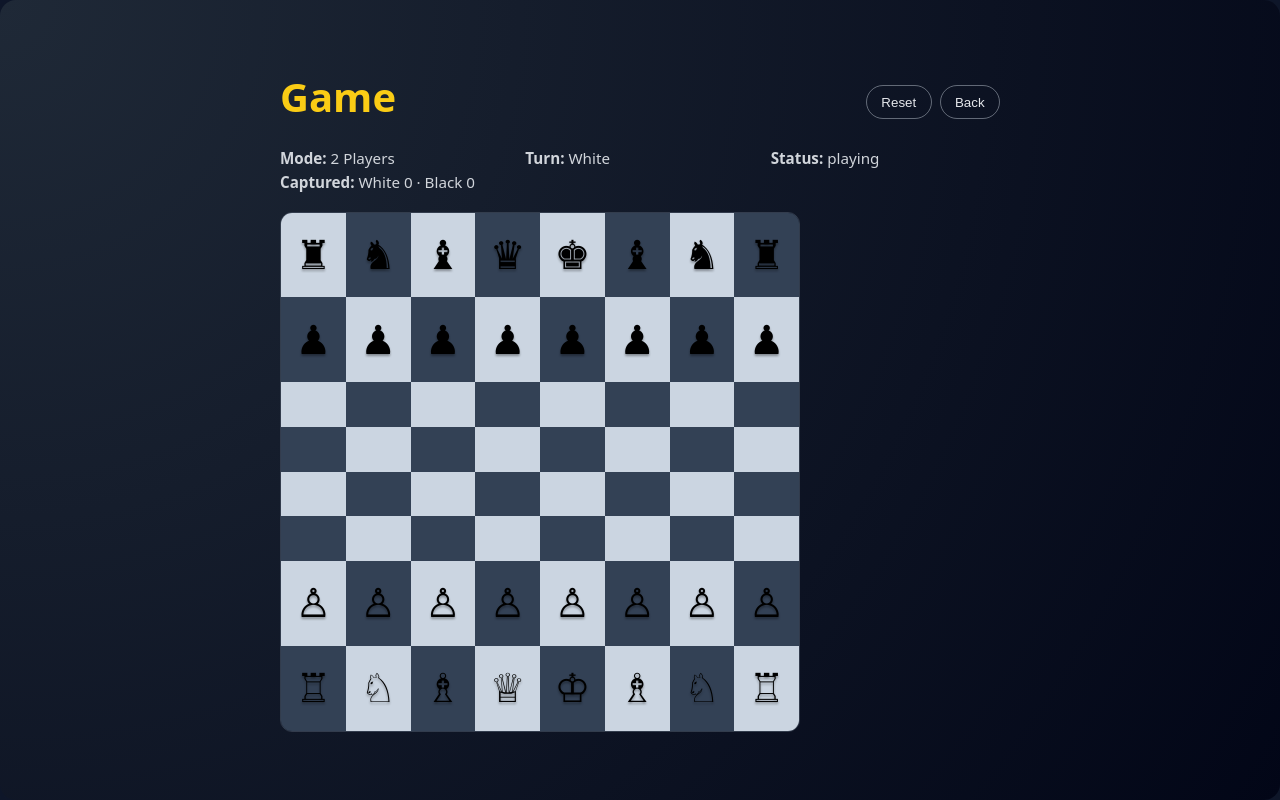
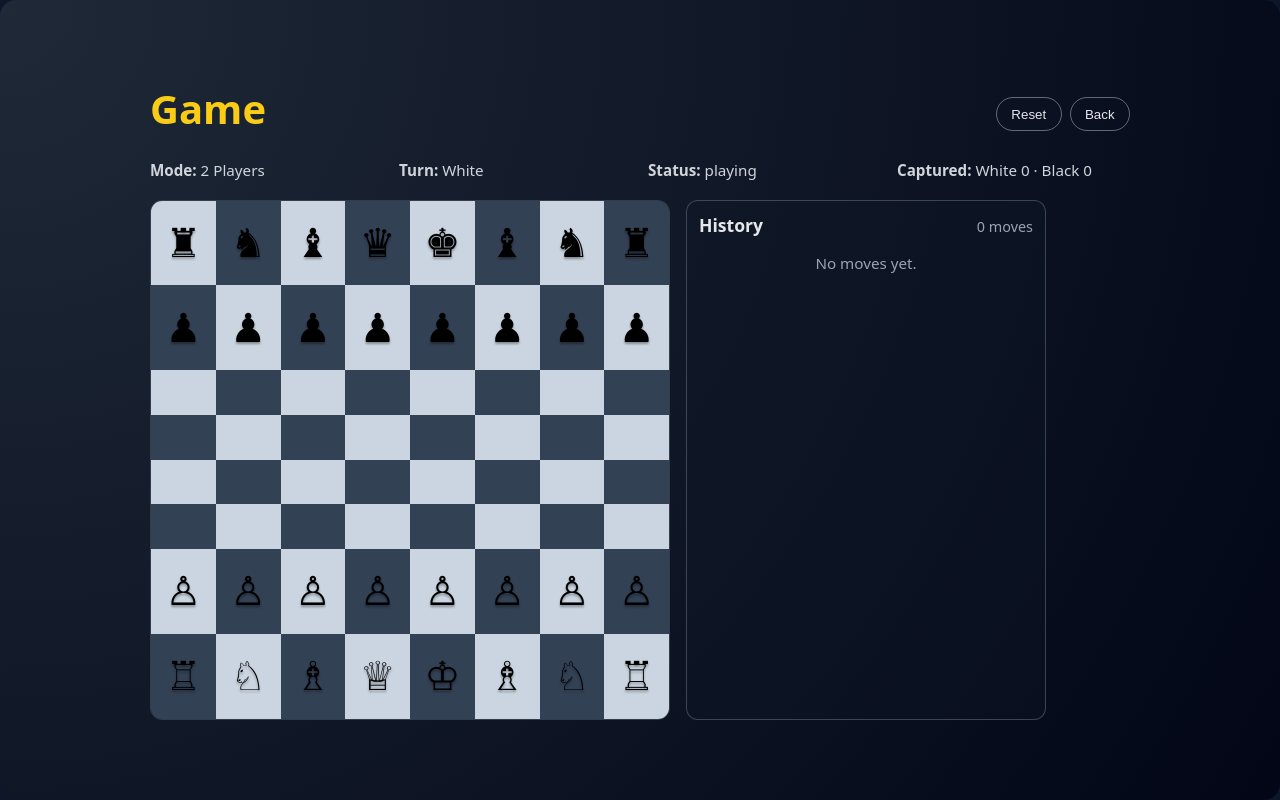
Before and after one commit to varspijoyan/chess-project, a React (Vite) app: page / in a window 1280 px wide. Both pictures are taken after a click on the button "Start game". Built offline with nearby package versions, Linux system fonts and the light colour scheme.

Commit message:
Integrate player step history

```diff
--- a/src/components/Game.tsx
+++ b/src/components/Game.tsx
@@ -2,6 +2,7 @@ import React from "react";
 import "../styles/game.css";
 import type { GameConfig } from "../types";
 import { ChessBoard } from "./ChessBoard";
+import { MoveHistory } from "./MoveHistory";
 import { useChessGame } from "../hooks/useChessGame";
 
 export interface GameProps {
@@ -17,6 +18,7 @@ export const Game: React.FC<GameProps> = ({ config, onBack }) => {
     legalTargets,
     status,
     winner,
+    history,
     capturedBy,
     clickSquare,
     reset
@@ -57,12 +59,16 @@ export const Game: React.FC<GameProps> = ({ config, onBack }) => {
         </div>
       </header>
 
+      <div className="game__content">
         <ChessBoard
           board={board}
           selected={selected}
           legalTargets={legalTargets}
           onSquareClick={clickSquare}
         />
+
+        <MoveHistory history={history} />
+      </div>
     </section>
   );
 };
--- /dev/null
+++ b/src/components/MoveHistory.tsx
@@ -0,0 +1,95 @@
+import React, { useMemo } from "react";
+import type { MoveRecord, PieceType } from "../types";
+
+export interface MoveHistoryProps {
+  history: MoveRecord[];
+}
+
+const pieceLabel = (t: PieceType) => {
+  switch (t) {
+    case "k":
+      return "K";
+    case "q":
+      return "Q";
+    case "r":
+      return "R";
+    case "b":
+      return "B";
+    case "n":
+      return "N";
+    case "p":
+      return "";
+  }
+};
+
+const pieceName = (t: PieceType) => {
+  switch (t) {
+    case "k":
+      return "King";
+    case "q":
+      return "Queen";
+    case "r":
+      return "Rook";
+    case "b":
+      return "Bishop";
+    case "n":
+      return "Knight";
+    case "p":
+      return "Pawn";
+  }
+};
+
+const sq = (x: number, y: number) => `${String.fromCharCode(97 + x)}${8 - y}`;
+
+const moveText = (m: MoveRecord) => {
+  const name = pieceName(m.piece);
+  const cap = m.capture ? "x" : "→";
+  const promo = m.promotion ? `=${pieceLabel(m.promotion) || "Q"}` : "";
+  return `${name} - ${sq(m.from.x, m.from.y)}${cap}${sq(m.to.x, m.to.y)}${promo}`;
+};
+
+export const MoveHistory: React.FC<MoveHistoryProps> = ({ history }) => {
+  const whiteMoves = useMemo(() => history.filter((m) => m.by === "white"), [history]);
+  const blackMoves = useMemo(() => history.filter((m) => m.by === "black"), [history]);
+
+  return (
+    <aside className="history" aria-label="Move history">
+      <div className="history__header">
+        <h2 className="history__title">History</h2>
+        <div className="history__count">{history.length} moves</div>
+      </div>
+
+      {history.length === 0 ? (
+        <div className="history__empty">No moves yet.</div>
+      ) : (
+        <div className="history__columns">
+          <section className="history__col" aria-label="White moves">
+            <div className="history__col-title">White</div>
+            <ol className="history__moves">
+              {whiteMoves.map((m, idx) => (
+                <li key={`${m.by}-${idx}`} className="history__move">
+                  <span className="history__move-text history__cell history__cell--white">
+                    {moveText(m)}
+                  </span>
+                </li>
+              ))}
+            </ol>
+          </section>
+
+          <section className="history__col" aria-label="Black moves">
+            <div className="history__col-title">Black</div>
+            <ol className="history__moves">
+              {blackMoves.map((m, idx) => (
+                <li key={`${m.by}-${idx}`} className="history__move">
+                  <span className="history__move-text history__cell history__cell--black">
+                    {moveText(m)}
+                  </span>
+                </li>
+              ))}
+            </ol>
+          </section>
+        </div>
+      )}
+    </aside>
+  );
+};
--- a/src/hooks/useChessGame.ts
+++ b/src/hooks/useChessGame.ts
@@ -1,5 +1,15 @@
 import { useEffect, useMemo, useState } from "react";
-import type { Board, GameConfig, Move, Piece, PieceType, PlayerColor, Square, GameStatus } from "../types";
+import type {
+  Board,
+  GameConfig,
+  GameStatus,
+  Move,
+  MoveRecord,
+  Piece,
+  PieceType,
+  PlayerColor,
+  Square
+} from "../types";
 
 const opposite = (c: PlayerColor): PlayerColor => (c === "white" ? "black" : "white");
 
@@ -211,6 +221,7 @@ export const useChessGame = (config: GameConfig) => {
   const [selected, setSelected] = useState<Square | null>(null);
   const [status, setStatus] = useState<GameStatus>("playing");
   const [winner, setWinner] = useState<PlayerColor | null>(null);
+  const [history, setHistory] = useState<MoveRecord[]>([]);
   const [capturedBy, setCapturedBy] = useState<Record<PlayerColor, number>>({
     white: 0,
     black: 0
@@ -240,13 +251,26 @@ export const useChessGame = (config: GameConfig) => {
     setSelected(null);
     setStatus("playing");
     setWinner(null);
+    setHistory([]);
     setCapturedBy({ white: 0, black: 0 });
   };
 
   const doMove = (move: Move) => {
+    const mover = getPiece(board, move.from);
     const target = getPiece(board, move.to);
     if (target) {
       setCapturedBy((prev) => ({ ...prev, [turn]: prev[turn] + 1 }));
+    }
+    if (mover) {
+      const rec: MoveRecord = {
+        by: turn,
+        piece: mover.type,
+        from: move.from,
+        to: move.to,
+        capture: Boolean(target),
+        promotion: move.promotion
+      };
+      setHistory((prev) => [...prev, rec]);
     }
     setBoard((prev) => applyMove(prev, move));
     setSelected(null);
@@ -322,6 +346,7 @@ export const useChessGame = (config: GameConfig) => {
     legalTargets,
     status,
     winner,
+    history,
     capturedBy,
     clickSquare,
     reset
--- a/src/styles/game.css
+++ b/src/styles/game.css
@@ -1,8 +1,14 @@
 .game {
-  width: min(92vw, 720px);
+  width: min(92vw, 980px);
   display: flex;
   flex-direction: column;
   gap: 1.25rem;
+}
+
+.game__content {
+  display: flex;
+  align-items: flex-start;
+  gap: 1rem;
 }
 
 .game__header {
@@ -51,3 +57,113 @@
 .game__meta-label {
   font-weight: 700;
 }
+
+.history {
+  flex: 0 0 360px;
+  width: min(92vw, 360px);
+  height: min(92vw, 520px);
+  border: 1px solid rgba(156, 163, 175, 0.35);
+  border-radius: 12px;
+  padding: 0.75rem;
+  background: rgba(17, 24, 39, 0.35);
+  display: flex;
+  flex-direction: column;
+}
+
+.history__header {
+  display: flex;
+  align-items: baseline;
+  justify-content: space-between;
+  gap: 1rem;
+  margin-bottom: 0.5rem;
+}
+
+.history__title {
+  margin: 0;
+  font-size: 1.1rem;
+  color: #e5e7eb;
+}
+
+.history__count {
+  font-size: 0.9rem;
+  color: #9ca3af;
+}
+
+.history__empty {
+  color: #9ca3af;
+  font-size: 0.95rem;
+  padding: 0.5rem 0.25rem;
+}
+
+.history__columns {
+  flex: 1;
+  overflow: auto;
+  display: grid;
+  grid-template-columns: 1fr 1fr;
+  gap: 0.75rem;
+}
+
+.history__col-title {
+  font-size: 0.95rem;
+  font-weight: 700;
+  color: #e5e7eb;
+  margin: 0 0 0.35rem 0;
+}
+
+.history__moves {
+  margin: 0;
+  padding-left: 1.25rem;
+  display: grid;
+  gap: 0.25rem;
+  font-variant-numeric: tabular-nums;
+}
+
+.history__move {
+  color: #9ca3af;
+}
+
+.history__move-text {
+  display: block;
+}
+
+.history__cell {
+  padding: 0.35rem 0.5rem;
+  border-radius: 8px;
+  border: 1px solid rgba(156, 163, 175, 0.25);
+  background: rgba(3, 7, 18, 0.35);
+  white-space: nowrap;
+  overflow: hidden;
+  text-overflow: ellipsis;
+  font-family: ui-monospace, SFMono-Regular, Menlo, Monaco, Consolas, "Liberation Mono",
+    "Courier New", monospace;
+  font-size: 0.95rem;
+}
+
+.history__cell--white {
+  border-color: rgba(229, 231, 235, 0.25);
+}
+
+.history__cell--black {
+  border-color: rgba(75, 85, 99, 0.5);
+}
+
+@media (max-width: 860px) {
+  .game__content {
+    flex-direction: column;
+  }
+
+  .history {
+    width: 100%;
+    flex-basis: auto;
+    height: auto;
+  }
+
+  .history__columns {
+    max-height: 240px;
+    flex: none;
+  }
+
+  .history__moves {
+    padding-left: 1.1rem;
+  }
+}
```
Also changed, not shown: src/types.ts (+9 -0 lines). Lines whose indentation alone changed are shown as unchanged.
